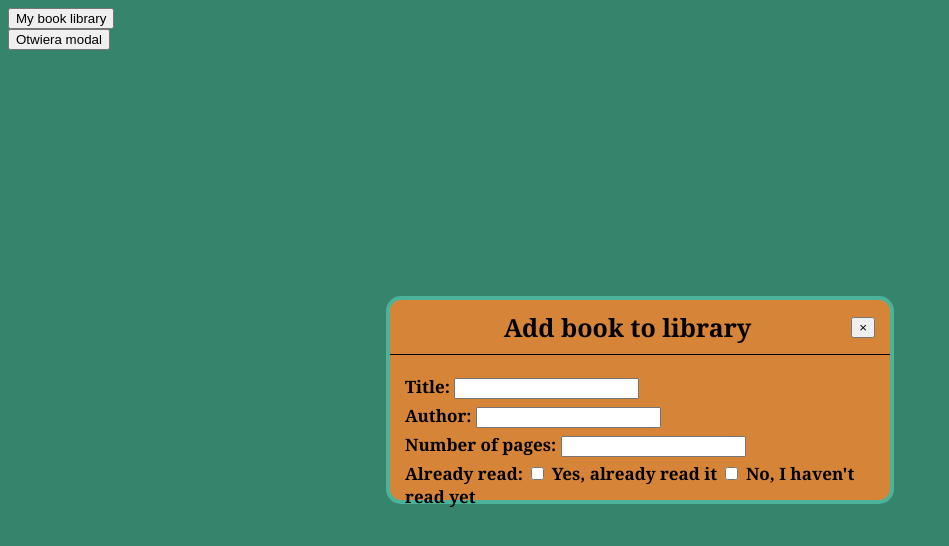
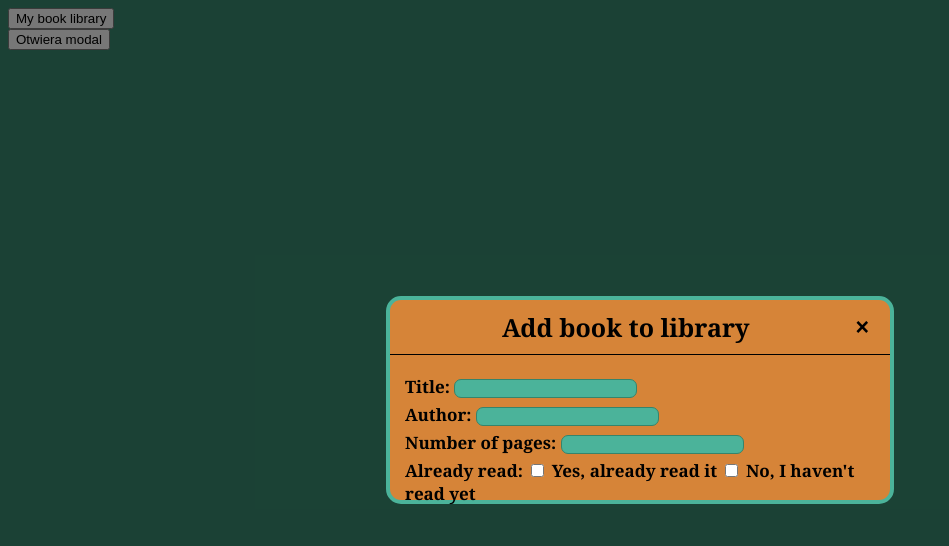
Before and after one commit to MaciejDabrowskii/PROJECT-LIBRARY, a plain HTML site: page index.html in a window 1280 px wide. Both pictures are taken after a click on the button "Otwiera modal". Shown: the whole page, without its empty margins (0-949 px from the left). Drawn offline with Linux system fonts and the light colour scheme.

Commit message:
changed concept of adding books to modal popup

```diff
--- a/index.html
+++ b/index.html
@@ -17,7 +17,7 @@
 
         </div>
         <div>
-            <button>Otwiera modal</button>
+            <button id="open">Otwiera modal</button>
             <div class="modal" id="modal">
                 <div class="modal-header">
                     <div class="modalTitle">Add book to library</div>
@@ -25,13 +25,13 @@
                 </div>
                 <div class="modal-body">
                     <div class="title"> Title:
-                        <input id="inputTitle" type="text"/>
+                        <input class="input" id="inputTitle" type="text"/>
                     </div>
                     <div class="author"> Author:
-                        <input id="inputAuthor" type="text"/>
+                        <input class="input" id="inputAuthor" type="text"/>
                     </div>
                     <div class="pagesNumber"> Number of pages:
-                        <input id="inputPagesNumber" type="text"/>
+                        <input class="input" id="inputPagesNumber" type="text"/>
                     </div>
                     <div class="checkbox">
                         Already read:
--- a/script.js
+++ b/script.js
@@ -1,25 +1,32 @@
-let button = document.getElementById("btn");
+// let button = document.getElementById("btn");
 let myLibrary = [];
+const openBtn = document.getElementById("open");
+const overlay = document.getElementById("overlay")
 
+openBtn.addEventListener('click', function() {
+    const modal = document.getElementById('modal');
+    modal.classList.add('active');
+    overlay.classList.add('active');
+    }
+);
 
-
-button.addEventListener("click", ()=> {
-    let title = document.getElementById("inputTitle").value;
-    let author = document.getElementById("inputAuthor").value;
-    let pagesNumber = document.getElementById("inputNumber").value;
-    const book = new Book(title, author, pagesNumber)
-    myLibrary.push(book);
-});
+// button.addEventListener("click", ()=> {
+//     let title = document.getElementById("inputTitle").value;
+//     let author = document.getElementById("inputAuthor").value;
+//     let pagesNumber = document.getElementById("inputNumber").value;
+//     const book = new Book(title, author, pagesNumber)
+//     myLibrary.push(book);
+// });
 
 
 
 
-function Book(title, author, pagesNumber, alreadyRead) {
-    this.title = title
-    this.author = author
-    this.pagesNumber = pagesNumber
-    this.alreadyRead = alreadyRead
-    this.info = function() {
-     return (`${title} by ${author}, ${pagesNumber} pages, ${alreadyRead}.`)
-    }
-  }
+// function Book(title, author, pagesNumber, alreadyRead) {
+//     this.title = title
+//     this.author = author
+//     this.pagesNumber = pagesNumber
+//     this.alreadyRead = alreadyRead
+//     this.info = function() {
+//      return (`${title} by ${author}, ${pagesNumber} pages, ${alreadyRead}.`)
+//     }
+//   }
--- a/style.css
+++ b/style.css
@@ -7,13 +7,17 @@ body {
     flex-direction: column;
     top: 50%;
     left: 50%;
-    transform: translate(-50%, -50%);
+    transform: translate(-50%, -50%) scale(0);
+    transition: 200ms ease-in-out;
     border: 4px solid #4BB39A;
     border-radius: 15px;
     z-index: 10;
     background-color: #d68438;
     width: 500px;
     height: 200px;
+}
+.modal.active {
+    transform: translate(-50%, -50%) scale(1);
 }
 .modal-header {
     display: flex;
@@ -39,6 +43,14 @@ body {
     font-size: 17px;
     font-weight: bold;
 }
+.closeButton {
+cursor: pointer;
+border: none;
+outline: none;
+background: none;
+font-size: 1.45rem;
+font-weight: bold;
+}
 .title {
     padding: 0 0 5px 0;
 }
@@ -48,3 +60,23 @@ body {
 .pagesNumber {
     padding: 0 0 5px 0;
 }
+.input {
+    background-color: #4bb39a;
+    border: 1px solid #36846B;
+    border-radius: 7px;
+}
+#overlay {
+    position: fixed;
+    opacity: 0;
+    top: 0;
+    right: 0;
+    bottom: 0;
+    left: 0;
+    background-color: rgba(0, 0, 0, 0.5);
+    pointer-events: none;
+}
+#overlay.active {
+    opacity: 1;
+    pointer-events: all;
+    transition: 200ms ease-in-out;
+}
```
